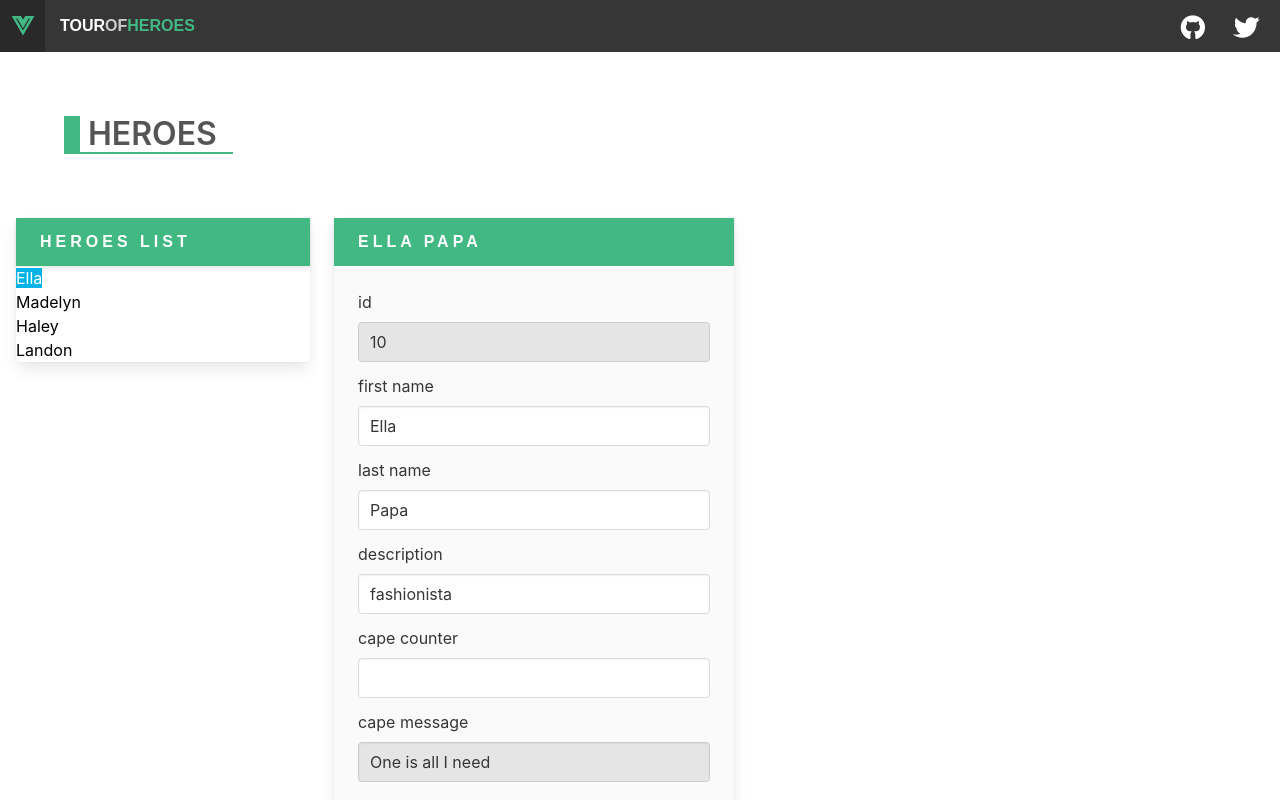
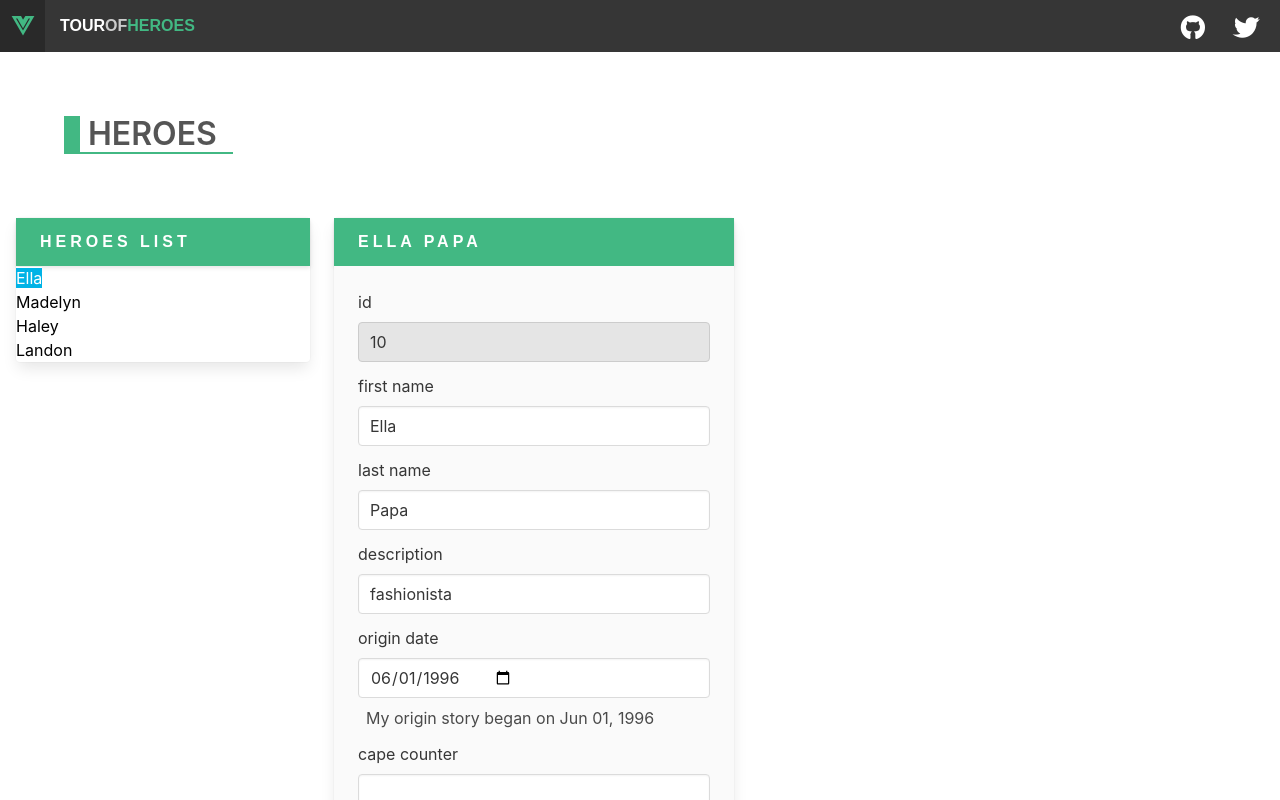
Before and after one commit to Vest/vue-getting-started, a Vue app in the folder chapter0502/: page / in a window 1280 px wide. Both pictures are taken after a click on the link "Ella". Shown: the top 800 px of the page. Built offline with nearby package versions, Linux system fonts and the light colour scheme.

Commit message:
Chapter 05 Creating custom date filters;
Signed-off-by: Vest <Vest@users.noreply.github.com>

```diff
--- a/chapter0502/src/components/heroes.vue
+++ b/chapter0502/src/components/heroes.vue
@@ -61,6 +61,21 @@
                   v-model="selectedHero.description"
                 />
               </div>
+
+              <div class="field">
+                <label class="label" for="originDate">origin date</label>
+                <input
+                  class="input"
+                  id="originDate"
+                  type="date"
+                  v-model="selectedHero.originDate"
+                />
+                <p class="comment">
+                  My origin story began on
+                  {{ selectedHero.originDate | shortDate }}
+                </p>
+              </div>
+
               <div class="field">
                 <label class="label" for="capeCounter">cape counter</label>
                 <input
@@ -96,12 +111,17 @@
 </template>
 
 <script>
+import { format } from 'date-fns';
+const inputDateFormat = 'YYYY-MM-DD';
+const displayDateFormat = 'MMM DD, YYYY';
+
 const ourHeroes = [
   {
     id: 10,
     firstName: 'Ella',
     lastName: 'Papa',
     capeCounter: 1,
+    originDate: format(new Date(1996, 5, 1), inputDateFormat),
     description: 'fashionista',
   },
   {
@@ -109,6 +129,7 @@ const ourHeroes = [
     firstName: 'Madelyn',
     lastName: 'Papa',
     capeCounter: 3,
+    originDate: format(new Date(1998, 7, 1), inputDateFormat),
     description: 'the cat whisperer',
   },
   {
@@ -116,6 +137,7 @@ const ourHeroes = [
     firstName: 'Haley',
     lastName: 'Papa',
     capeCounter: 2,
+    originDate: format(new Date(1999, 8, 1), inputDateFormat),
     description: 'pen wielder',
   },
   {
@@ -123,6 +145,7 @@ const ourHeroes = [
     firstName: 'Landon',
     lastName: 'Papa',
     capeCounter: 0,
+    originDate: format(new Date(2000, 9, 1), inputDateFormat),
     description: 'arc trooper',
   },
 ];
@@ -200,5 +223,10 @@ export default {
       },
     },
   },
+  filters: {
+    shortDate: function(value) {
+      return format(value, displayDateFormat);
+    },
+  },
 };
 </script>
```
Also changed, not shown: 1 other file (tests, documents, lock files or other folders).
